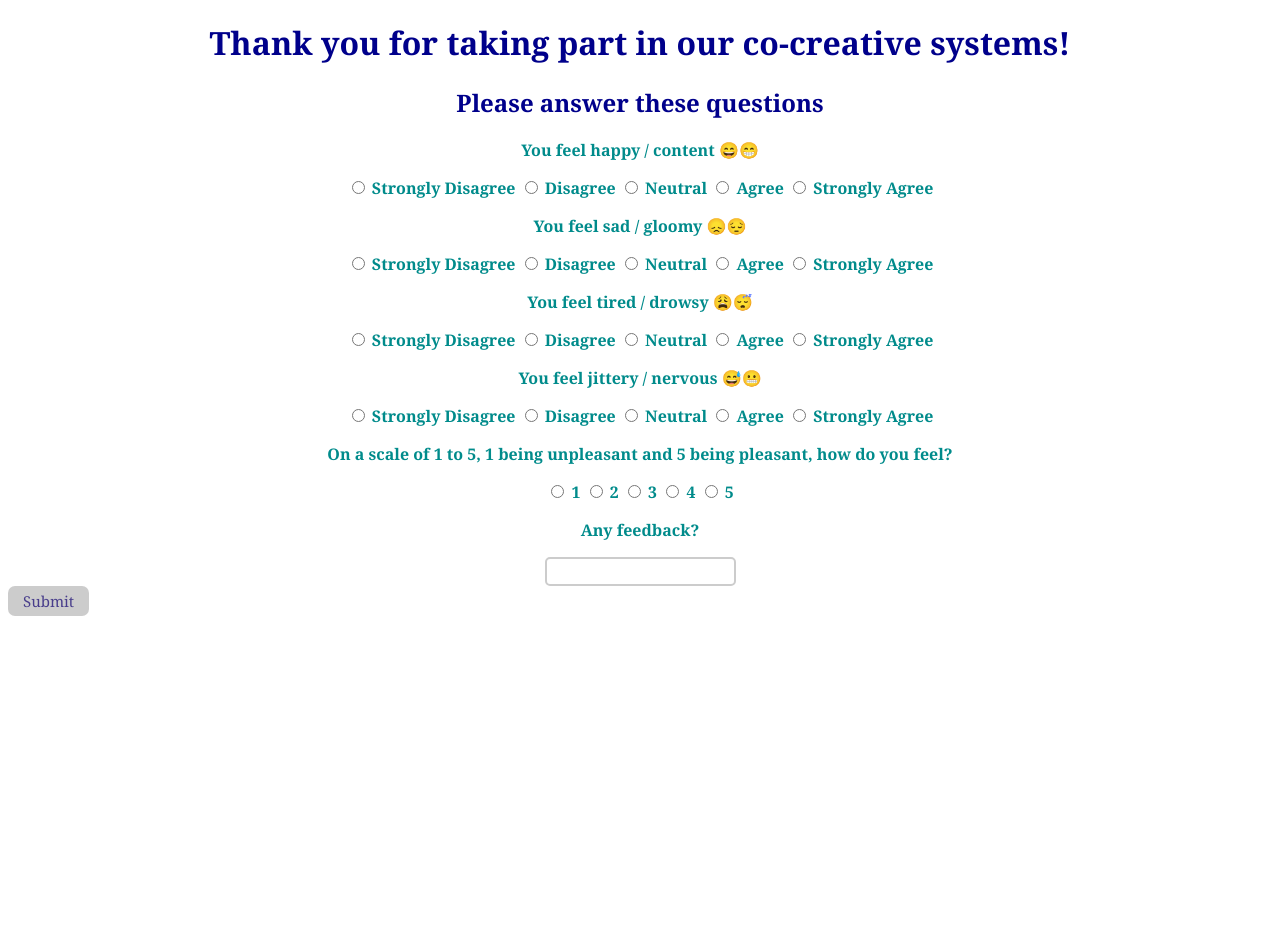
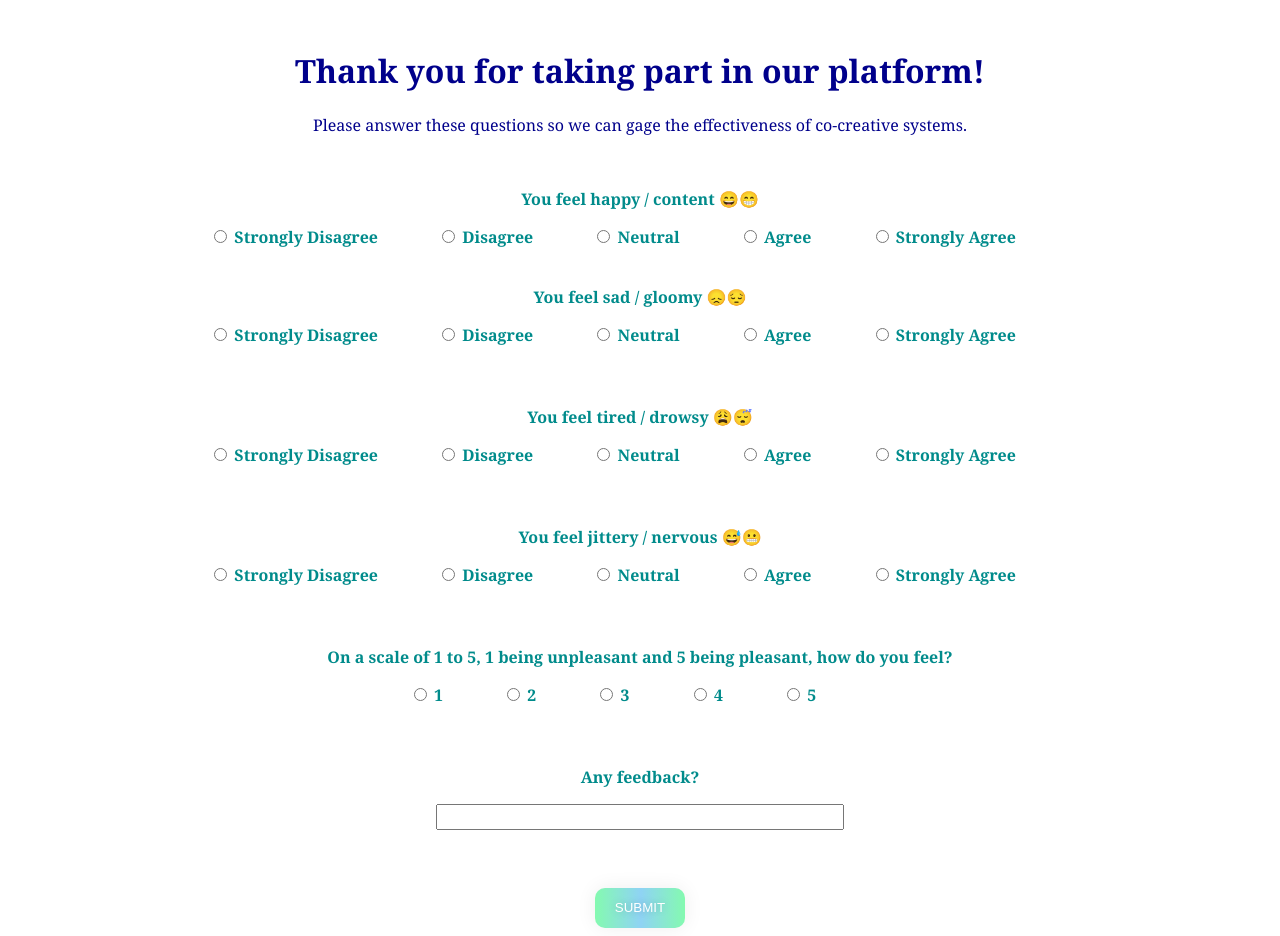
Before and after one commit to kasanchez99/cocreate_local_library, a Django app: page /final in a window 1280 px wide. Before the commit the page ends 616 px from the top, so only its background shows below. Run offline with Django 3.2, Linux system fonts and the light colour scheme; tables that the repository leaves empty hold one stand-in row (values such as "Sample post").

Commit message:
fixed ui

```diff
--- a/emotionForm/static/emotionForm/mystyle.css
+++ b/emotionForm/static/emotionForm/mystyle.css
@@ -13,10 +13,18 @@
 
 
 .header {
+font-family: Georgia, serif;
+/* background:black; */
+color: DarkBlue;
+padding: 20px;
+width: 60%;
+margin-left: auto;
+margin-right: auto;
+}
+
+.header1{
 text-align: center;
-font-family: Georgia, serif;
-/*background: #7FFFD4; */
-color: DarkBlue;
+
 }
 
 .headers {
@@ -25,8 +33,27 @@ color: DarkBlue;
   background: #7FFFD4;
   color: DarkBlue;
   padding: 50px;
-  text-align: center;
   font-size: 25px;
+}
+
+
+.resources{
+width: 600px;
+height: 50px;
+display: inline-block;
+}
+.rlabel{
+width: 150px;
+height: 50px;
+display: inline-block;
+vertical-align: top;
+}
+.actualresources{
+width: 400px;
+height: 50px;
+display: inline-block;
+margin-top: 15px;
+vertical-align: top;
 }
 
 
@@ -82,6 +109,7 @@ border: 0;
 }
 
 
+
 .bullet {
 text-align: center;
 font-family: Georgia, serif;
@@ -89,7 +117,7 @@ font-weight:bold;
 color: darkcyan;
 }
 
-input[type=text] {
+/* input[type=text] {
 padding:5px;
 border:2px solid #ccc;
 -webkit-border-radius: 5px;
@@ -98,22 +126,67 @@ border-radius: 5px;
 
 input[type=text]:focus {
 border-color:#333;
-}
+} */
 
-input[type=submit] {
-padding:5px 15px;
-background:#ccc;
+/* input[type=submit] { */
+/* padding:5px 15px;  */
+/* background:#ccc;
 color: darkslateblue;
 border:0 none;
 cursor:pointer;
 -webkit-border-radius: 5px;
 font-family: Georgia, serif;
 border-radius: 7px;
+text-align: center; */
+/* font-size: 15px; */
+
+/* } */
+
+/* .submitbtn{
 text-align: center;
-font-size: 15px;
+} */
 
+.submitbtn{
+display: flex;
+text-align: center;
+justify-content: center;
+align-items: center;
+align-content: center;
+flex-wrap: wrap;
+margin: 0 auto;
+/* min-height: 100vh; */
+vertical-align: center;
+width: 90px;
+height: 40px;
 }
 
-.submitbtn{
+
+.button{
+/* flex: 1 1 auto; */
+/* margin: 10px; */
+/* padding: 20px; */
 text-align: center;
+vertical-align: center;
+text-transform: uppercase;
+transition: 0.5s;
+color:white;
+/* background-size: 110px 40px; */
+
+border:0 none;
+text-shadow: 0px 0px 10px rgba(0,0,0,0.2);
+box-shadow: 0 0 20px #eee;
+border-radius: 10px;
+background-image: linear-gradient(to right, #84fab0 0%, #8fd3f4 51%, #84fab0 100% );
+cursor: pointer;
 }
+
+.btn{
+width: 90px;
+height: 40px;
+}
+
+
+
+.btn:hover{
+background-position: right center;
+}
--- a/emotionForm/templates/final.html
+++ b/emotionForm/templates/final.html
@@ -4,6 +4,7 @@
 {% load static %}
 <meta name="viewport" content="width=device-width,initial-scale=1">
 <link rel="stylesheet" href="{% static '/emotionForm/mystyle.css' %}">
+
 <style>
 </style>
 <script src=""></script>
@@ -12,29 +13,185 @@
 </head>
 <body>
 
-<div class="header">
-    <h1>Thank you for taking part in our co-creative systems!</h1>
+    <div class = "header">
+    <div class="header1">
+    <h1>Thank you for taking part in our platform!</h1>
+    <p>Please answer these questions so we can gage the effectiveness of co-creative systems.</p>
+    </div>
+
+
 </div>
-
-<h2 class ="header">Please answer these questions</h2>
 <div>
     <form action="" method="post">
         <div class = "bullet">
         {% csrf_token %}
         <p>You feel happy / content 😄😁</p>
         {{ form.happy }}
+        {% block style %}
+        <style>
+
+        label[for=id_happy_0]{
+        padding-right: 55px;
+        }
+        label[for=id_happy_1]{
+        padding-right: 55px;
+        }
+        label[for=id_happy_2]{
+        padding-right: 55px;
+        }
+        label[for=id_happy_3]{
+        padding-right: 55px;
+        }
+        label[for=id_happy_4]{
+        padding-right: 55px;
+        }
+
+
+        label[for=id_sad_0]{
+        padding-right: 55px;
+        }
+        label[for=id_sad_1]{
+        padding-right: 55px;
+        }
+        label[for=id_sad_2]{
+        padding-right: 55px;
+        }
+        label[for=id_sad_3]{
+        padding-right: 55px;
+        }
+        label[for=id_sad_4]{
+        padding-right: 55px;
+        }
+
+        label[for=id_tired_0]{
+        padding-right: 55px;
+        }
+        label[for=id_tired_1]{
+        padding-right: 55px;
+        }
+        label[for=id_tired_2]{
+        padding-right: 55px;
+        }
+        label[for=id_tired_3]{
+        padding-right: 55px;
+        }
+        label[for=id_tired_4]{
+        padding-right: 55px;
+        }
+
+
+        label[for=id_jittery_0]{
+        padding-right: 55px;
+        }
+        label[for=id_jittery_1]{
+        padding-right: 55px;
+        }
+        label[for=id_jittery_2]{
+        padding-right: 55px;
+        }
+        label[for=id_jittery_3]{
+        padding-right: 55px;
+        }
+        label[for=id_jittery_4]{
+        padding-right: 55px;
+        }
+
+        label[for=id_scale_0]{
+        padding-right: 55px;
+        }
+        label[for=id_scale_1]{
+        padding-right: 55px;
+        }
+        label[for=id_scale_2]{
+        padding-right: 55px;
+        }
+        label[for=id_scale_3]{
+        padding-right: 55px;
+        }
+        label[for=id_scale_4]{
+        padding-right: 55px;
+        }
+
+
+        input[value="sDisagree"]:hover{
+            color: black;
+            transform: scale(1.5);
+        }
+        input[value="disagree"]:hover{
+            color: black;
+            transform: scale(1.5);
+        }
+        input[value="neutral"]:hover{
+            color: black;
+            transform: scale(1.5);
+        }
+        input[value="agree"]:hover{
+            color: black;
+            transform: scale(1.5);
+        }
+        input[value="sAgree"]:hover{
+            color: black;
+            transform: scale(1.5);
+        }
+        input[value="sAgree"]:hover{
+            color: black;
+            transform: scale(1.5);
+        }
+
+        input[value="1"]:hover{
+            color: black;
+            transform: scale(1.5);
+        }
+        input[value="2"]:hover{
+            color: black;
+            transform: scale(1.5);
+        }
+        input[value="3"]:hover{
+            color: black;
+            transform: scale(1.5);
+        }
+        input[value="4"]:hover{
+            color: black;
+            transform: scale(1.5);
+        }
+        input[value="5"]:hover{
+            color: black;
+            transform: scale(1.5);
+        }
+
+        input[id="id_feedback"]{
+            width: 400px;
+            height: 20px;
+        }
+        </style>
+        {% endblock %}
+        <br>
         <p>You feel sad / gloomy 😞😔</p>
         {{ form.sad }}
+        <br>
+        <br>
         <p>You feel tired / drowsy 😩😴</p>
         {{ form.tired }}
+        <br>
+        <br>
         <p>You feel jittery / nervous 😅😬</p>
         {{ form.jittery }}
+        <br>
+        <br>
         <p>On a scale of 1 to 5, 1 being unpleasant and 5 being pleasant, how do you feel?</p>
         {{ form.scale}}
+        <br>
+        <br>
         <p>Any feedback? </p>
         {{ form.feedback }}
+        <br>
+        <br>
         </div>
-        <input type="submit" value="Submit">
+        <br>
+        <br>
+        <div class = "submitbtn">
+            <input type="submit" value="Submit" class="button btn">
+        </div>
         {% if form.errors %}
     <ol>
     {% for error in form.errors %}
```
Also changed, not shown: emotionForm/templates/outlets.html (+16 -2 lines), emotionForm/templates/survey.html (+183 -89 lines).
